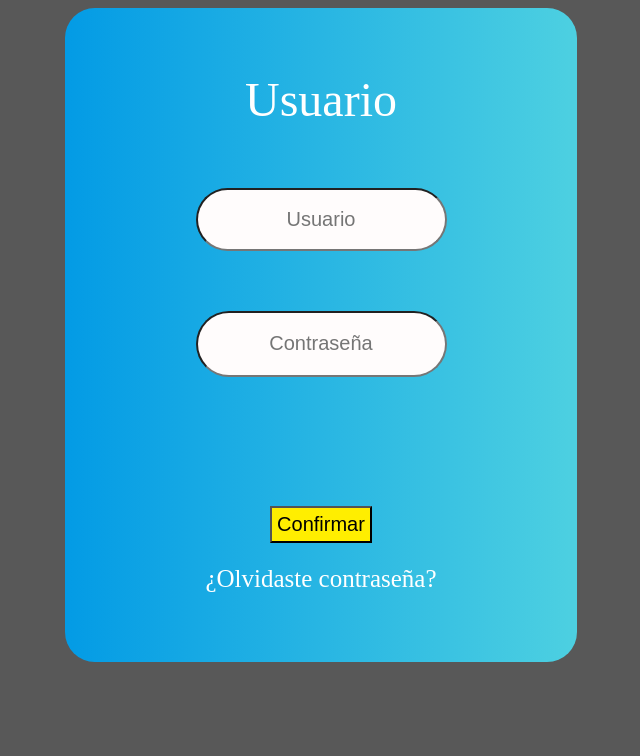
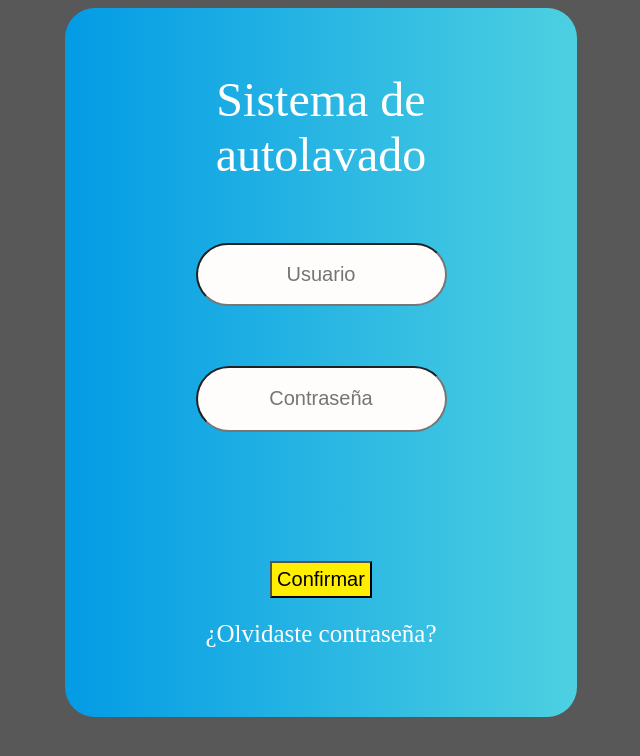
Before and after one commit to FabricioFGV/AutolavadoC_180610.github.io, a plain HTML site: page index.html in a window 1280 px wide. Shown: the whole page, without its empty margins (319-959 px from the left). Drawn offline with Linux system fonts and the light colour scheme.

Commit message:
Update index.html

```diff
--- a/index.html
+++ b/index.html
@@ -12,7 +12,7 @@
 
 <body class="body">
    <div id="login" class="login">
-      <hi id="titulo">Usuario</h1> <br> <br>
+      <hi id="titulo">Sistema de autolavado</h1> <br> <br>
          <form action="home.html">
             <input type="text" id="usuario" name="usuario" class="caja user" placeholder="Usuario"><br> <br>
             <input type="password" id="contrasena" name="contrasena" class="caja pass" placeholder="Contraseña"> <br>
```
